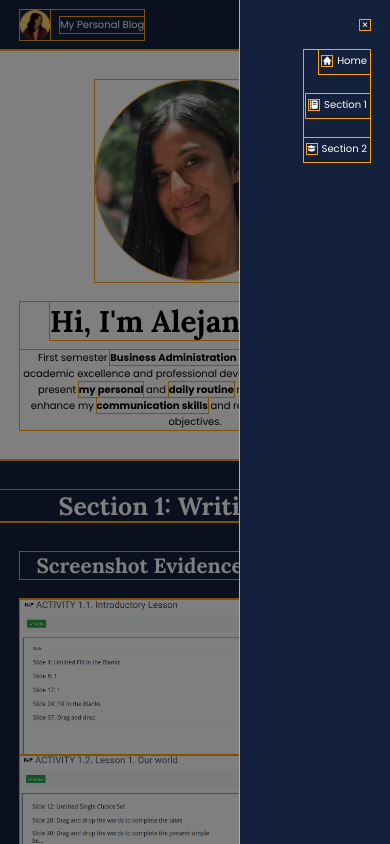
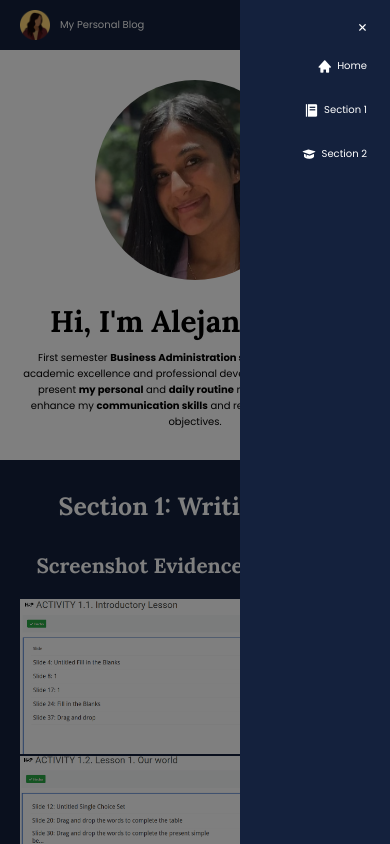
Before and after one commit to damiro3017/alejandra-roncancio-blog, a plain HTML site: page index.html in a window 390 px wide. Both pictures are taken after a click on the button "Open navigation menu". Shown: the top 844 px of the page. Drawn offline with nearby package versions, Linux system fonts and the light colour scheme.

Commit message:
style: Changes in the size of the buttons for mobile navigation menu

```diff
--- a/src/styles/main.css
+++ b/src/styles/main.css
@@ -14,7 +14,6 @@
   padding: 0;
   box-sizing: border-box;
   font-size: 10px;
-  outline: 1px solid var(--yellow-clr);
   scroll-behavior: smooth;
   scrollbar-gutter: auto;
 }
@@ -161,13 +160,21 @@ li {
   border-bottom: 2px solid var(--yellow-clr);
 }
 
+.header__navbar__link i {
+  font-size: 1.5rem;
+}
+
 .open-btn,
 .close-btn {
   color: var(--white-clr);
-  font-size: 3rem;
   display: flex;
   align-items: center;
   justify-content: center;
+}
+
+.open-btn i,
+.close-btn i {
+  font-size: 1.5rem;
 }
 
 /* Hero Section */
```
